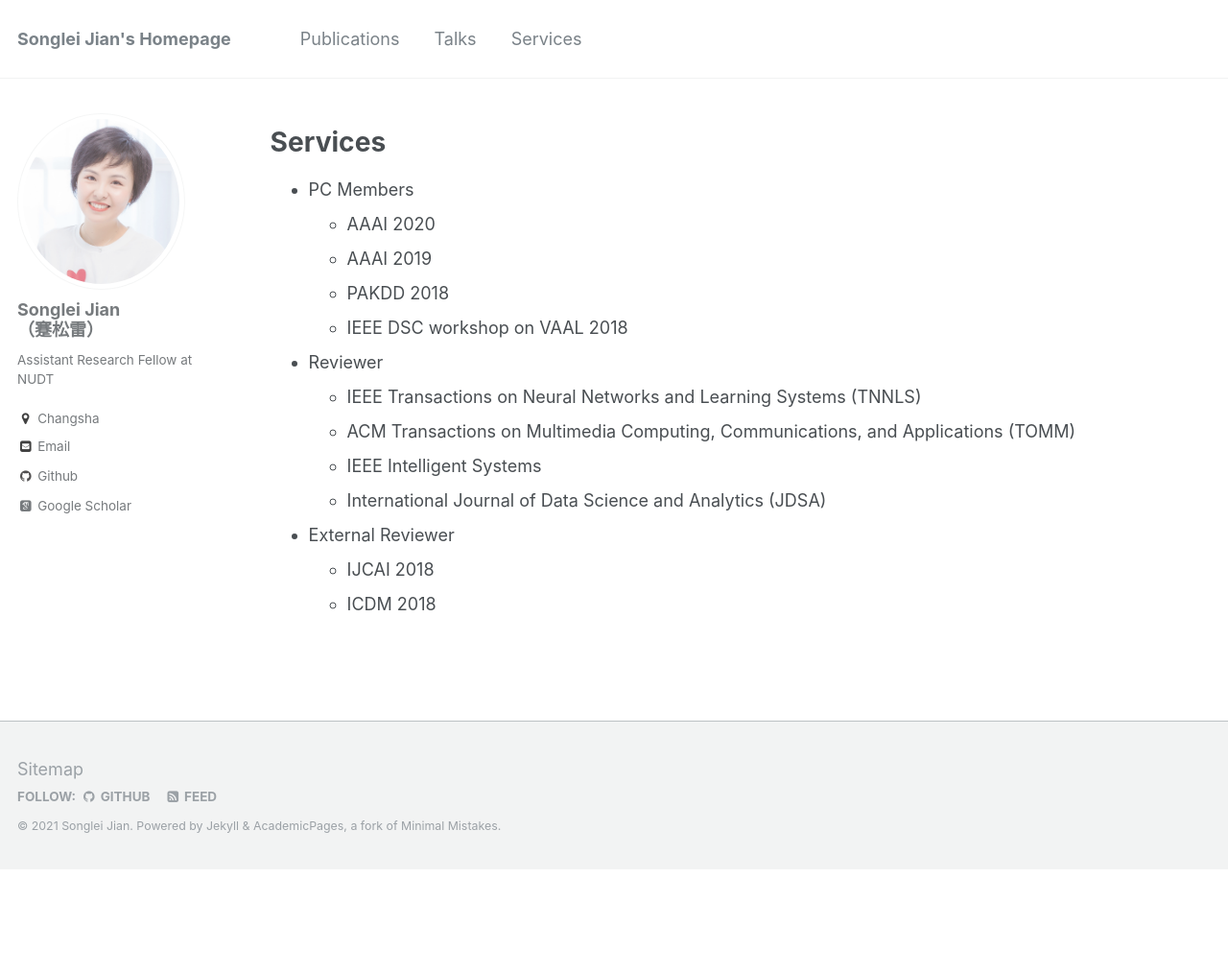
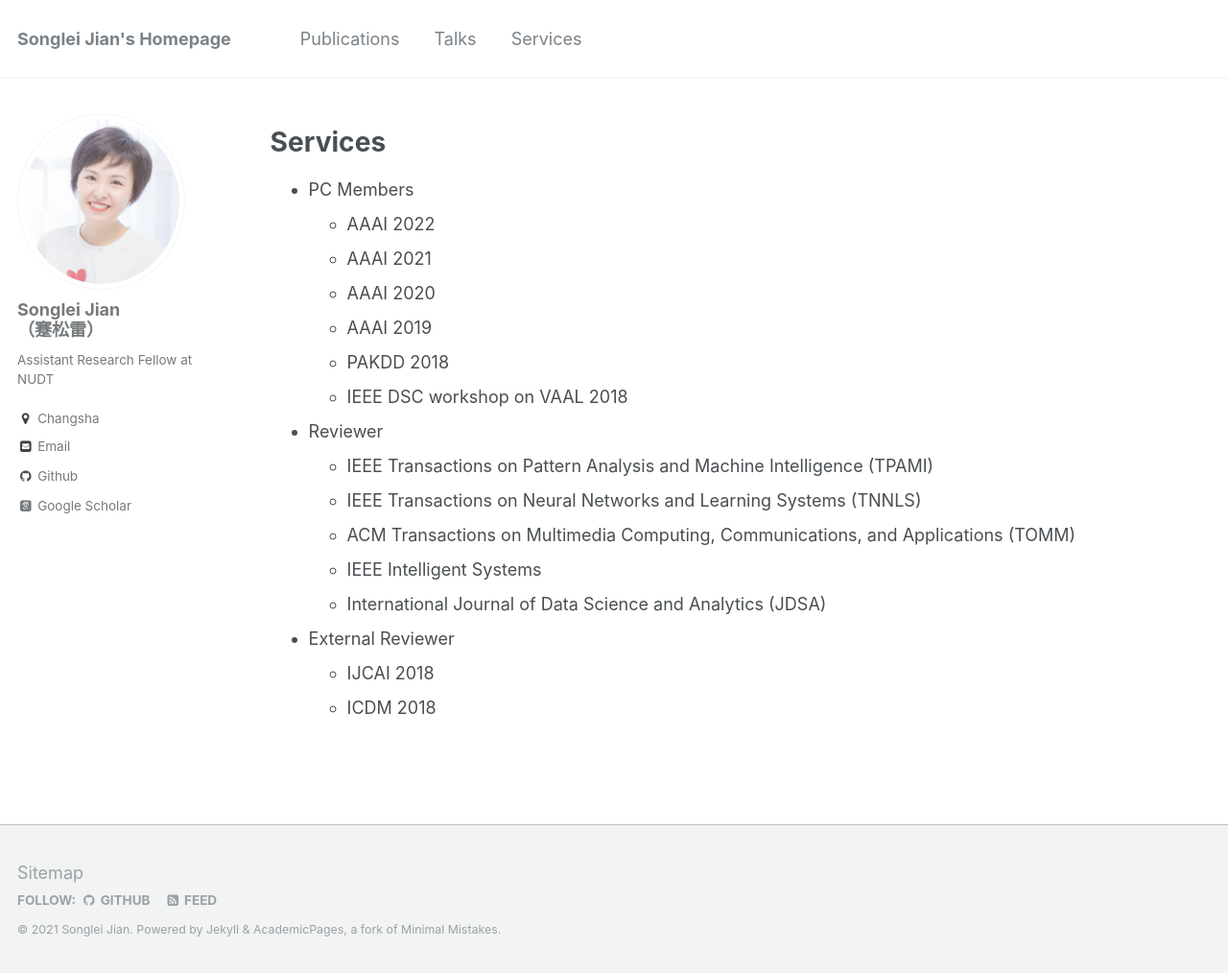
Before and after one commit to jiansonglei/jiansonglei.github.io, a Jekyll site: the page built from _pages/services.md, in a window 1280 px wide and 1014 px high. Shown: the whole window at 96% size. Built offline with Jekyll 4.4.1, drawn with Linux system fonts in a browser that asks for light colours; some web fonts are replaced; a script that is not in the unit is left out.

Commit message:
Update services.md

```diff
--- a/_pages/services.md
+++ b/_pages/services.md
@@ -13,11 +13,14 @@ redirect_from:
 Services
 ======
 * PC Members
+  * AAAI 2022
+  * AAAI 2021
   * AAAI 2020
   * AAAI 2019
   * PAKDD 2018
   * IEEE DSC workshop on VAAL 2018
 * Reviewer
+  * IEEE Transactions on Pattern Analysis and Machine Intelligence (TPAMI)
   * IEEE Transactions on Neural Networks and Learning Systems (TNNLS)
   * ACM Transactions on Multimedia Computing, Communications, and Applications (TOMM)
   * IEEE Intelligent Systems
```
